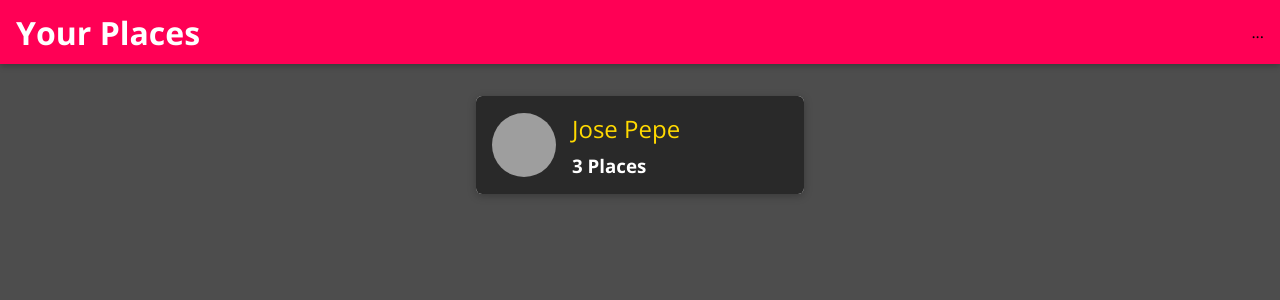
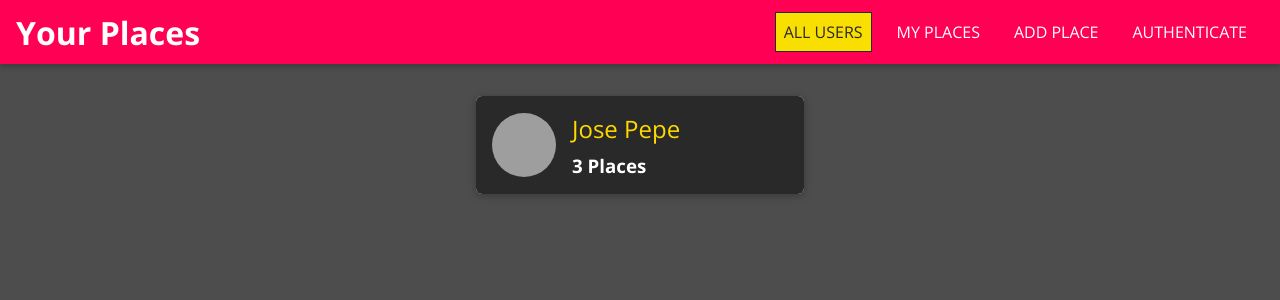
Before and after one commit to JP4441/p4, a React (Create React App) app: page / in a window 1280 px wide. Shown: the top 300 px of the page. Built offline with nearby package versions, Linux system fonts and the light colour scheme; grey boxes are pictures that could not be loaded.

Commit message:
P4 update

```diff
--- a/src/shared/components/Navigation/MainNavigation.js
+++ b/src/shared/components/Navigation/MainNavigation.js
@@ -1,8 +1,9 @@
 import React from 'react';
+import { Link } from 'react-router-dom';
 
 import MainHeader from './MainHeader';
+import NavLinks from './NavLinks';
 import './MainNavigation.css';
-import { Link } from 'react-router-dom';
 
 const MainNavigation = props => {
   return (
@@ -16,7 +17,7 @@
       <Link to="/">Your Places</Link>
     </h1>
     <nav>
-      ...
+      <NavLinks />
     </nav>
   </MainHeader>
   );
--- a/src/shared/components/Navigation/NavLinks.css
+++ b/src/shared/components/Navigation/NavLinks.css
@@ -0,0 +1,76 @@
+.nav-links {
+  list-style: none;
+  margin: 0;
+  padding: 0;
+  width: 100%;
+  height: 100%;
+  display: flex;
+  flex-direction: column;
+  justify-content: center;
+  align-items: center;
+}
+
+.nav-links li {
+  margin: 1rem;
+}
+
+.nav-links a {
+  border: 1px solid transparent;
+  color: #292929;
+  text-decoration: none;
+  padding: 0.5rem;
+}
+
+.nav-links a:hover,
+.nav-links a:active,
+.nav-links a.active {
+  background: #f8df00;
+  border-color: #292929;
+  color: #292929;
+}
+
+.nav-links button {
+  cursor: pointer;
+  border: 1px solid #292929;
+  color: #292929;
+  background: transparent;
+  padding: 0.5rem;
+  font: inherit;
+}
+
+.nav-links button:focus {
+  outline: none;
+}
+
+.nav-links button:hover,
+.nav-links button:active {
+  background: #292929;
+  color: white;
+}
+
+@media (min-width: 768px) {
+  .nav-links {
+    flex-direction: row;
+  }
+
+  .nav-links li {
+    margin: 0 0.5rem;
+  }
+
+  .nav-links a {
+    color: white;
+    text-decoration: none;
+  }
+
+  .nav-links button {
+    border: 1px solid white;
+    color: white;
+    background: transparent;
+  }
+
+  .nav-links button:hover,
+  .nav-links button:active {
+    background: #f8df00;
+    color: #292929;
+  }
+}
--- a/src/shared/components/Navigation/NavLinks.js
+++ b/src/shared/components/Navigation/NavLinks.js
@@ -0,0 +1,23 @@
+import React from 'react';
+import { NavLink } from 'react-router-dom';
+
+import './NavLinks.css'
+
+const NavLinks = props => {
+  return <ul className="nav-links">
+    <li>
+      <NavLink to="/" exact>ALL USERS</NavLink>
+    </li>
+    <li>
+      <NavLink to="/u1/places">MY PLACES</NavLink>
+    </li>
+    <li>
+      <NavLink to="/places/new">ADD PLACE</NavLink>
+    </li>
+    <li>
+      <NavLink to="/auth">AUTHENTICATE</NavLink>
+    </li>
+  </ul>
+}
+
+export default NavLinks;
```
